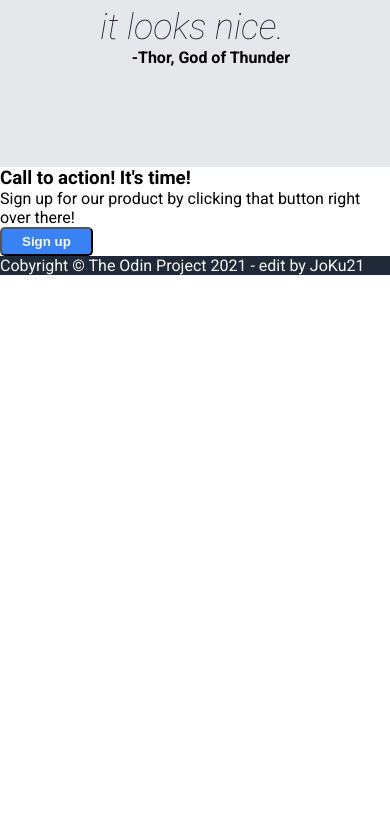
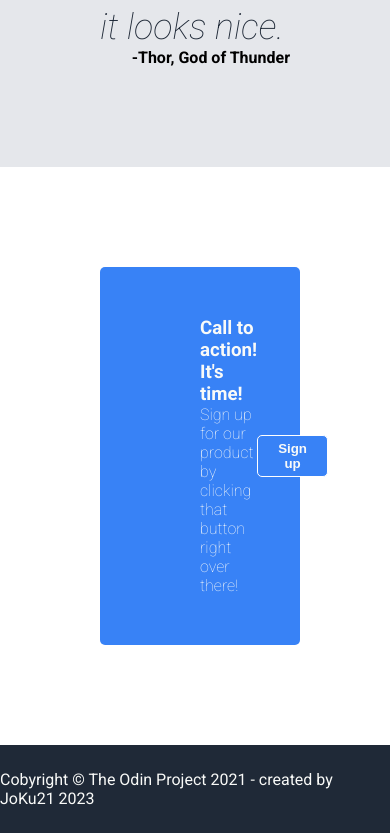
Before and after one commit to JoKu21/odin-lp, a plain HTML site: page index.html in a window 390 px wide. Shown: the part 2070-2903 px from the top of the page. Before the commit the page ends 2345 px from the top, so only its background shows below. Drawn offline with Linux system fonts and the light colour scheme.

Commit message:
Finish project Oding Landing Page
If I would be more advanced at this point, I would
use media-queries to make this website perfect suitable
for mobile device.
Since I'm not at this point in the course, I will stick
to this version.

```diff
--- a/index.html
+++ b/index.html
@@ -108,7 +108,7 @@
 
     <!--Footer section-->
     <footer class="footer">
-        <p class="footer-text">Cobyright © The Odin Project 2021 - edit by JoKu21</p>
+        <p class="footer-text">Cobyright © The Odin Project 2021 - created by JoKu21 2023</p>
     </footer>
 </body>
 </html>
--- a/styles.css
+++ b/styles.css
@@ -158,6 +158,36 @@ html {
 }
 
 /*CTA section*/
+.cta {
+    padding: 100px;
+}
 
+.blue-container {
+    background-color: #3882f6;
+    padding: 50px 100px;
+    border-radius: 5px;
+    color: #f9faf8;
+    display: flex;
+    justify-content: space-between;
+    align-items: center;
+}
+
+.blue-title {
+    font-weight: bold;
+}
+
+.blue-subtext {
+    font-weight: lighter;
+}
+
+.cta-button {
+    border: 1px solid white
+}
 
 /*Footer section*/
+.footer {
+    padding: 25px 0;
+    display: flex;
+    justify-content: center;
+    align-items: center;
+}
```
